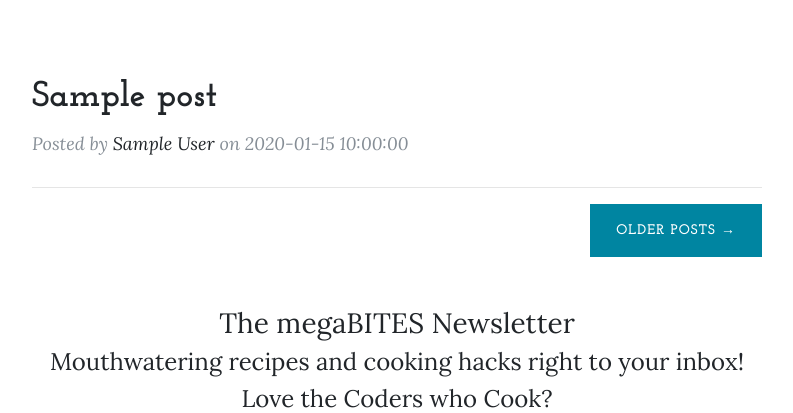
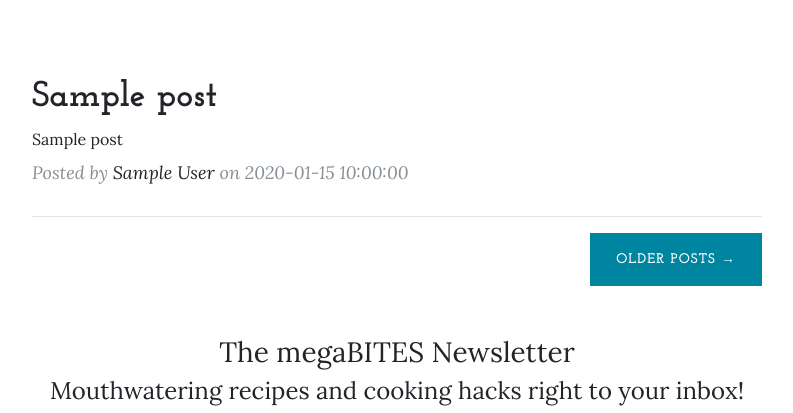
Before and after one commit to stantonellie/megaBITES, a Flask app: template templates/home.html in a window 1280 px wide. Shown: the part 536-949 px from the top of the page, without its empty margins (243-1036 px from the left). Run offline with Flask 2, Linux system fonts and the light colour scheme; the template is opened without the code that fills it: most values are stand-ins (such as "Sample title", 1, 10 or a date in 2020); some libraries are stand-ins or nearby versions.

Commit message:
show blog post

```diff
--- a/templates/home.html
+++ b/templates/home.html
@@ -37,6 +37,9 @@
                     <h2 class="post-title">
                         {{post.blog_title}}
                     </h2>
+                    <h6 class="post-subtitle">
+                        {{post.blog_subtitle}}
+                    </h6>
                 </a>
                 <p class="post-meta">Posted by
                     <a href="#">{{post.blog_author}}</a>
--- a/templates/post.html
+++ b/templates/post.html
@@ -28,7 +28,7 @@
       <button class="btn"><i class="fa fa-trash"></i></button>
     </form>
    {% endif %}
-    <p>{{post.content}}</p>
+   {{post.content|safe}}
   </div>
 
 {% endblock %}
```
